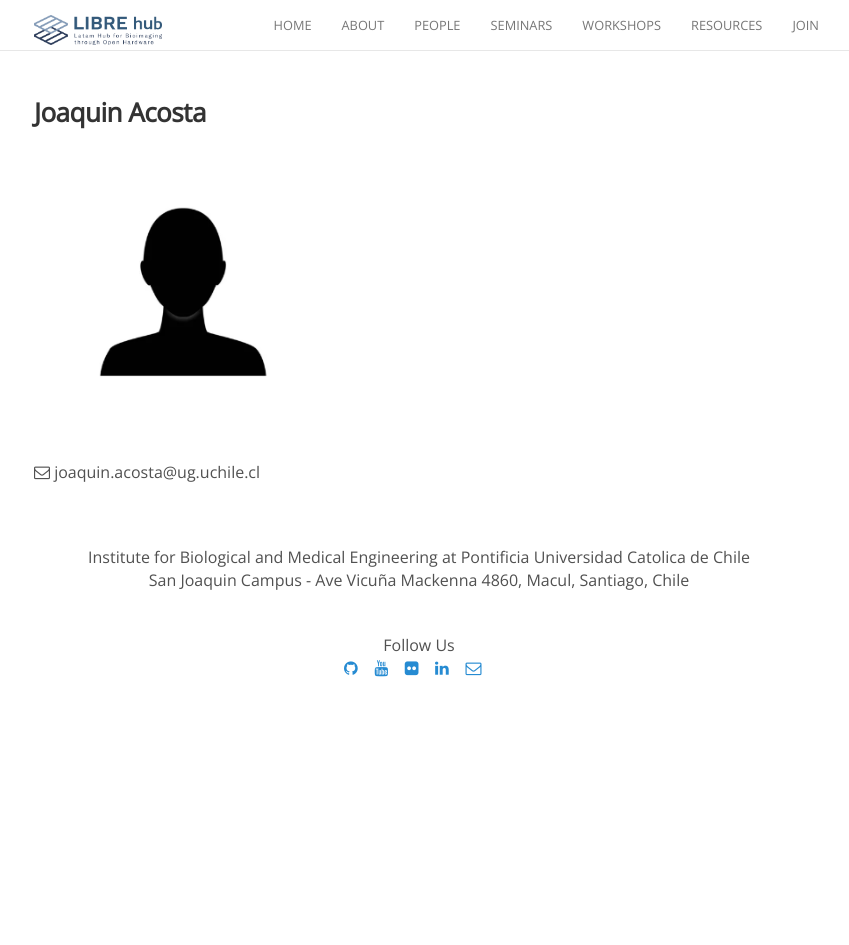
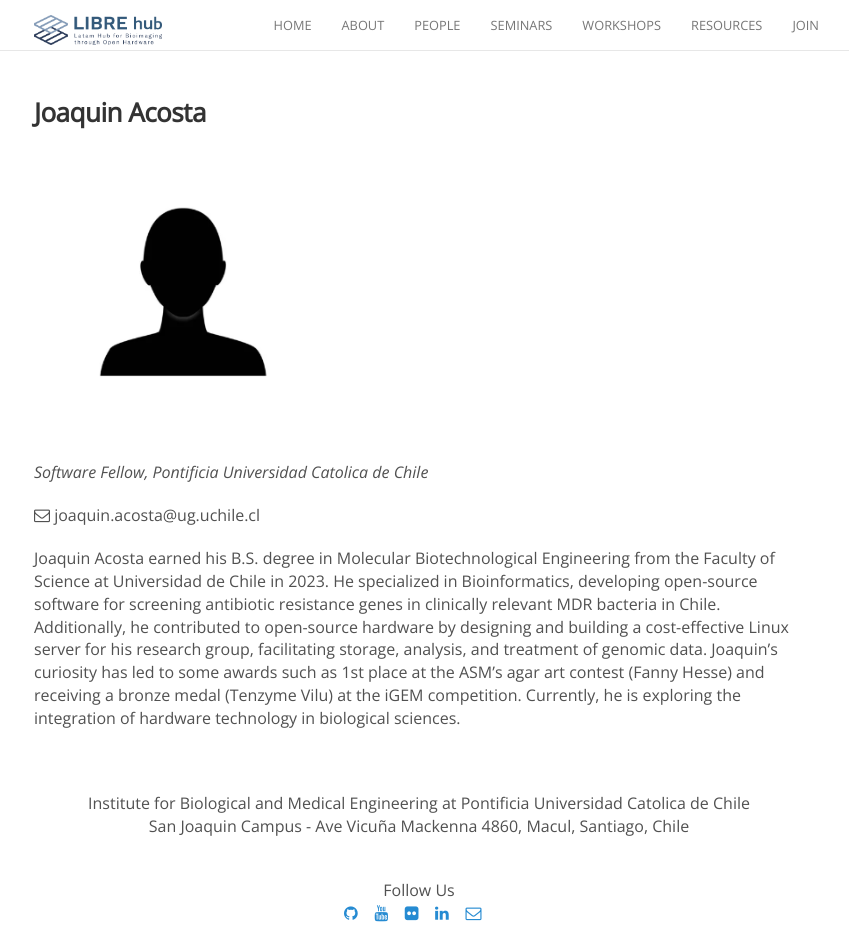
Before and after one commit to LIBREhub/LIBREhub.github.io, a Jekyll site: the page built from _people/joaquin_acosta.md, in a window 1280 px wide and 945 px high. Shown: the whole window, without its empty margins (221-1070 px from the left). Built offline with Jekyll 4.4.1, drawn with Linux system fonts in a browser that asks for light colours; nearby versions of some CDN libraries.

Commit message:
Update Joaquin's profile

```diff
--- a/_people/joaquin_acosta.md
+++ b/_people/joaquin_acosta.md
@@ -7,4 +7,8 @@ email:
 
 <img width="300" src="{{site.baseurl}}/images/people/{{page.avatar}}" data-action="zoom">
 
+_Software Fellow, Pontificia Universidad Catolica de Chile_<br>
+
 <i class="fa fa-envelope-o"></i> joaquin.acosta@ug.uchile.cl
+
+Joaquin Acosta earned his B.S. degree in Molecular Biotechnological Engineering from the Faculty of Science at Universidad de Chile in 2023. He specialized in Bioinformatics, developing open-source software for screening antibiotic resistance genes in clinically relevant MDR bacteria in Chile. Additionally, he contributed to open-source hardware by designing and building a cost-effective Linux server for his research group, facilitating storage, analysis, and treatment of genomic data. Joaquin's curiosity has led to some awards such as 1st place at the ASM's agar art contest (Fanny Hesse) and receiving a bronze medal (Tenzyme Vilu) at the iGEM competition. Currently, he is exploring the integration of hardware technology in biological sciences.
```
Also changed, not shown: _people/francisco_martinez.md (+1 -1 lines), _people/matias_hurtado.md (+1 -1 lines), _people/pierre_padilla.md (+1 -1 lines).
